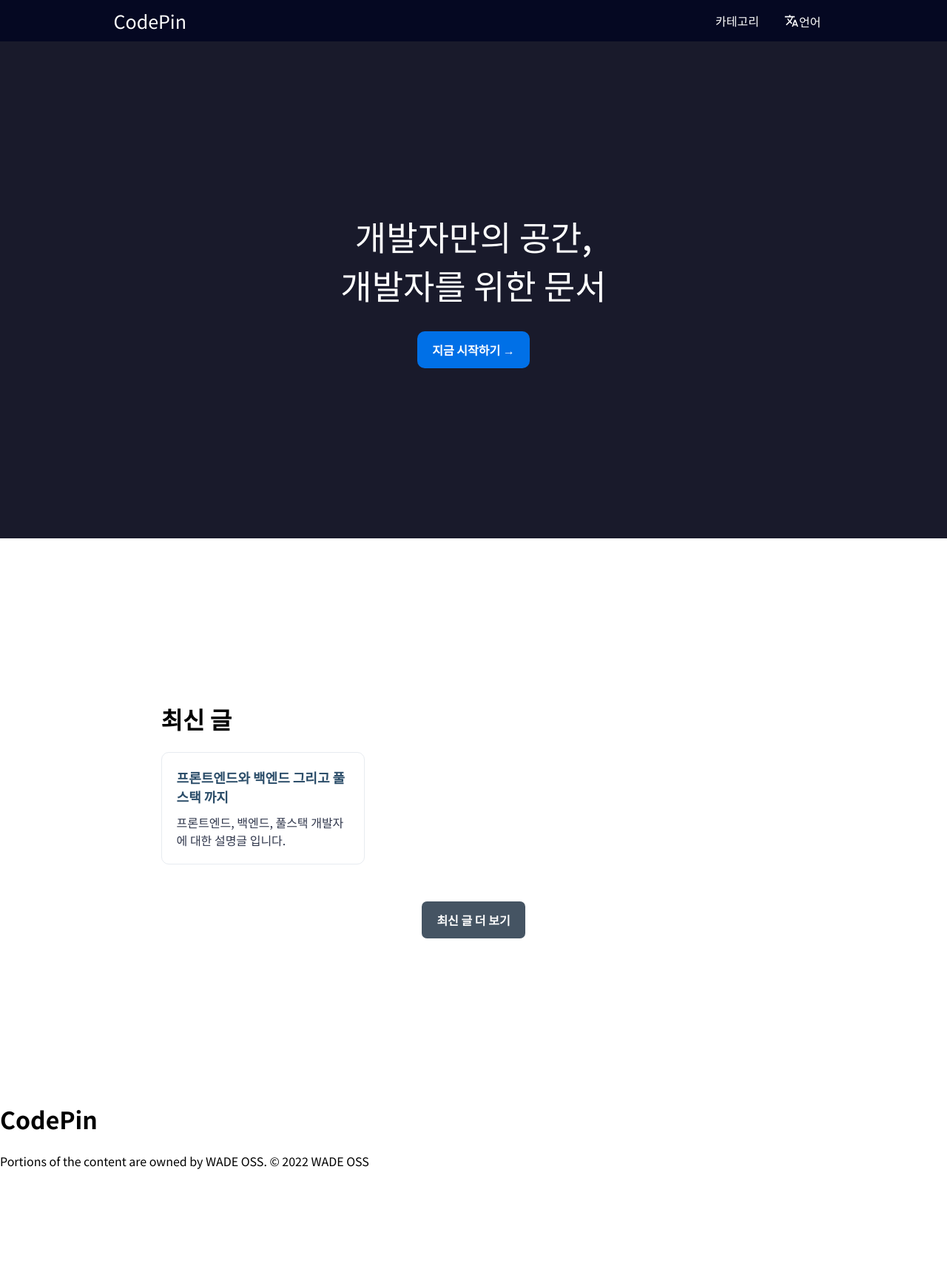
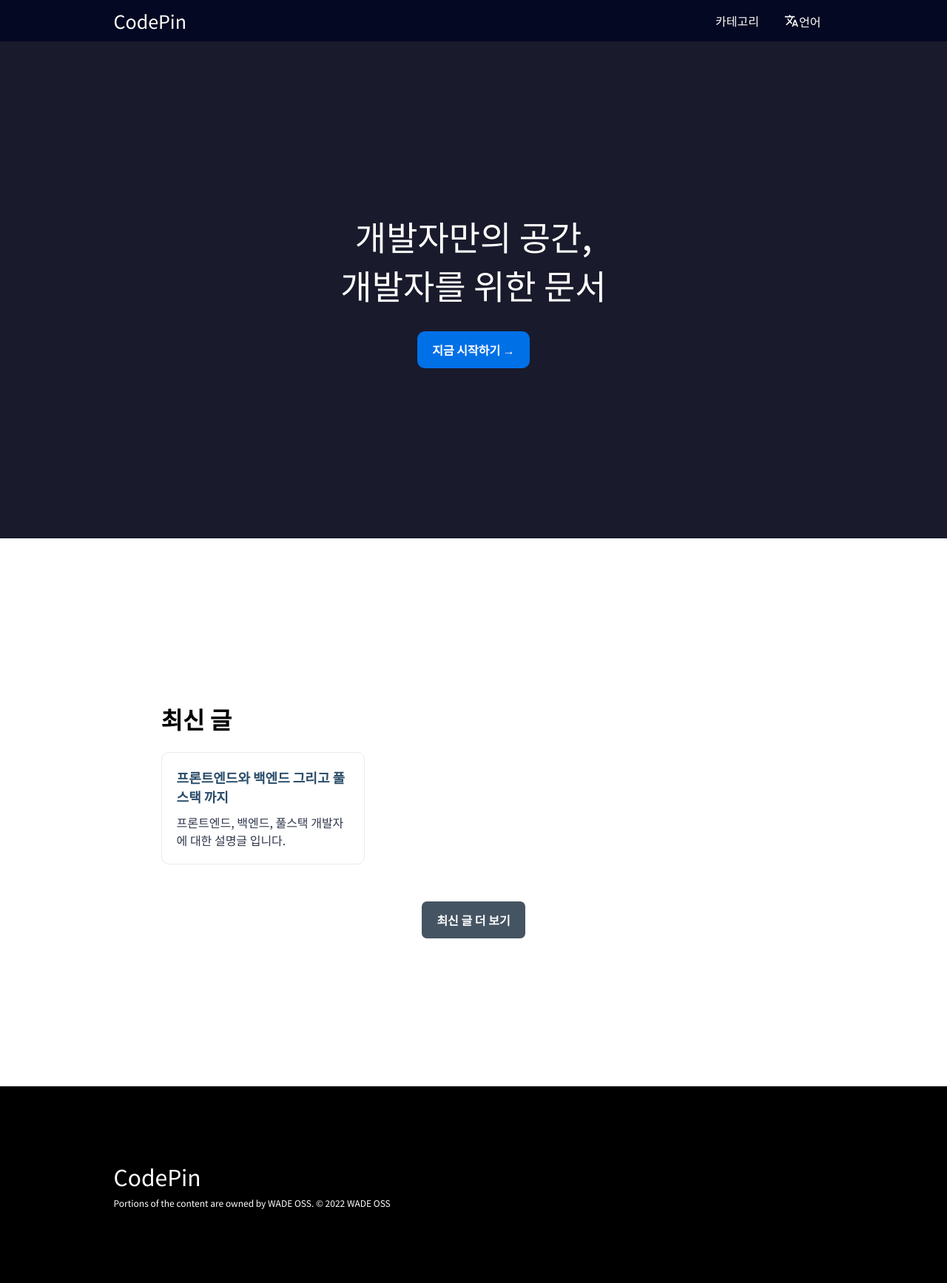
Before and after one commit to WADE-OSS/CodePin, a Jekyll site: the page built from index.html, in a window 1280 px wide. Shown: the whole page at 74% size. Built offline with Jekyll 4.4.1, drawn with Linux system fonts in a browser that asks for light colours; Markdown is read by kramdown in place of the engine named in the settings; before the commit the page ends 1598 px from its top, so only the background shows below that.

Commit message:
Update style.scss

```diff
--- a/assets/styles/style.scss
+++ b/assets/styles/style.scss
@@ -1,5 +1,6 @@
 ---
 ---
+
 body{
     font-family: 'Noto Sans KR', sans-serif;
     margin: 0;
@@ -91,3 +92,25 @@ body{
     display: block;
     transition: 0.5s;
 }
+
+/* footer */
+footer{
+    display: block;
+    background-color: #000;
+    padding: 100px 12%;
+    color: #fff;
+    display: flex;
+    justify-content: space-between;
+}
+
+footer h1{
+    font-weight: 400;
+    font-size: 30px;
+    margin-top: 0;
+    margin-bottom: 5px;
+}
+
+footer .copy{
+    margin: 0;
+    font-size: 12px;
+}
```
